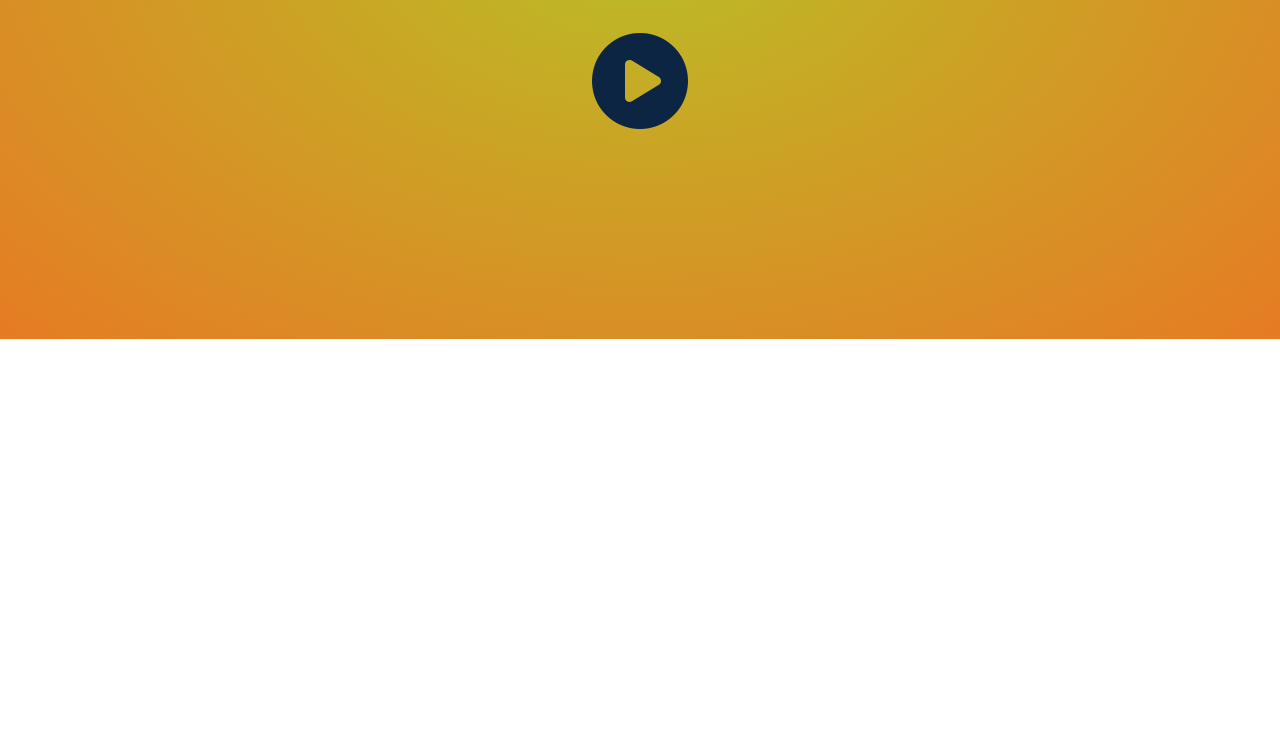
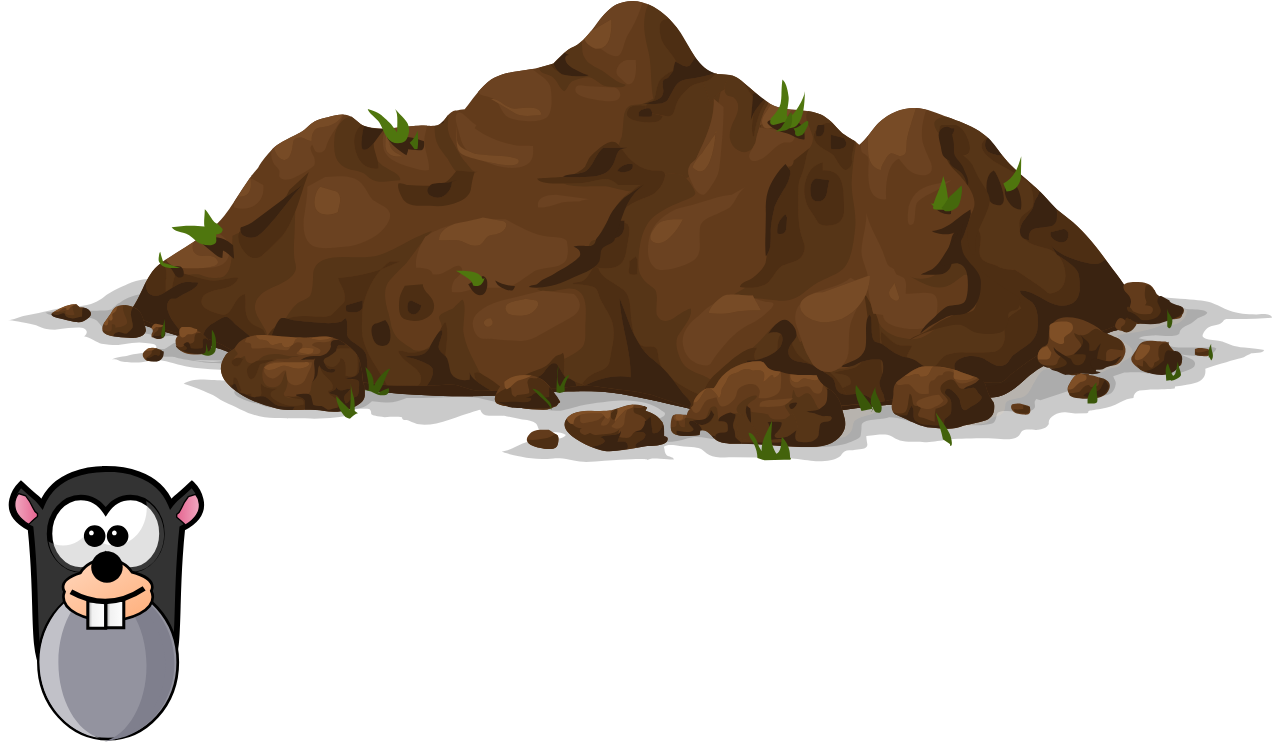
Before and after one commit to RonAlvarez123/whack-a-mole, a plain HTML site: page index.html in a window 1280 px wide. Shown: the part 461-1206 px from the top of the page. Before the commit the page ends 800 px from the top, so only its background shows below. Drawn offline with Linux system fonts and the light colour scheme.

Commit message:
Update index.html

```diff
--- a/index.html
+++ b/index.html
@@ -4,7 +4,7 @@
 <head>
     <meta charset="UTF-8">
     <meta name="viewport" content="width=device-width, initial-scale=1.0">
-    <link rel="stylesheet" href="styles.css">
+    <link rel="stylesheet" href="whack.css">
     <link href="https://fonts.googleapis.com/css2?family=Exo+2:wght@300&display=swap" rel="stylesheet">
     <link href="https://fonts.googleapis.com/css2?family=Fredoka+One&display=swap" rel="stylesheet">
     <link href="https://fonts.googleapis.com/css2?family=Amatic+SC:wght@700&display=swap" rel="stylesheet">
```
